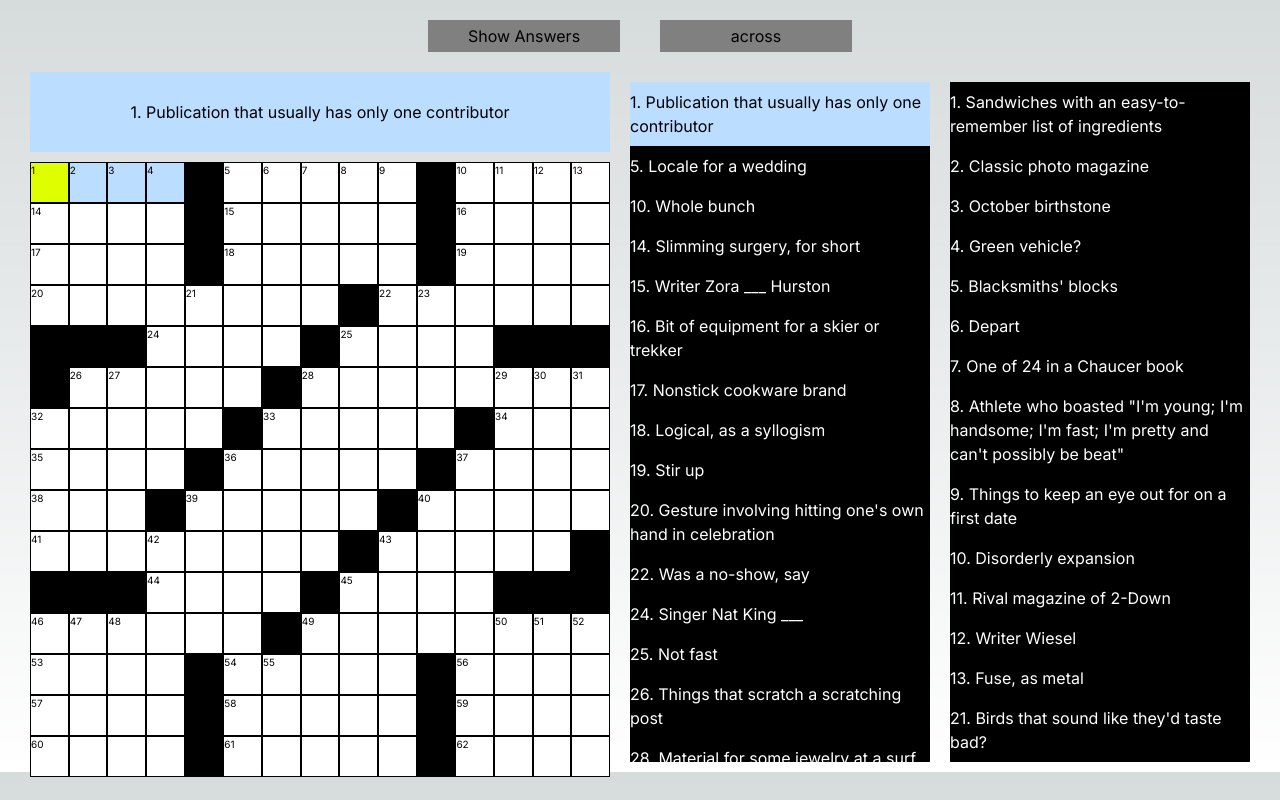
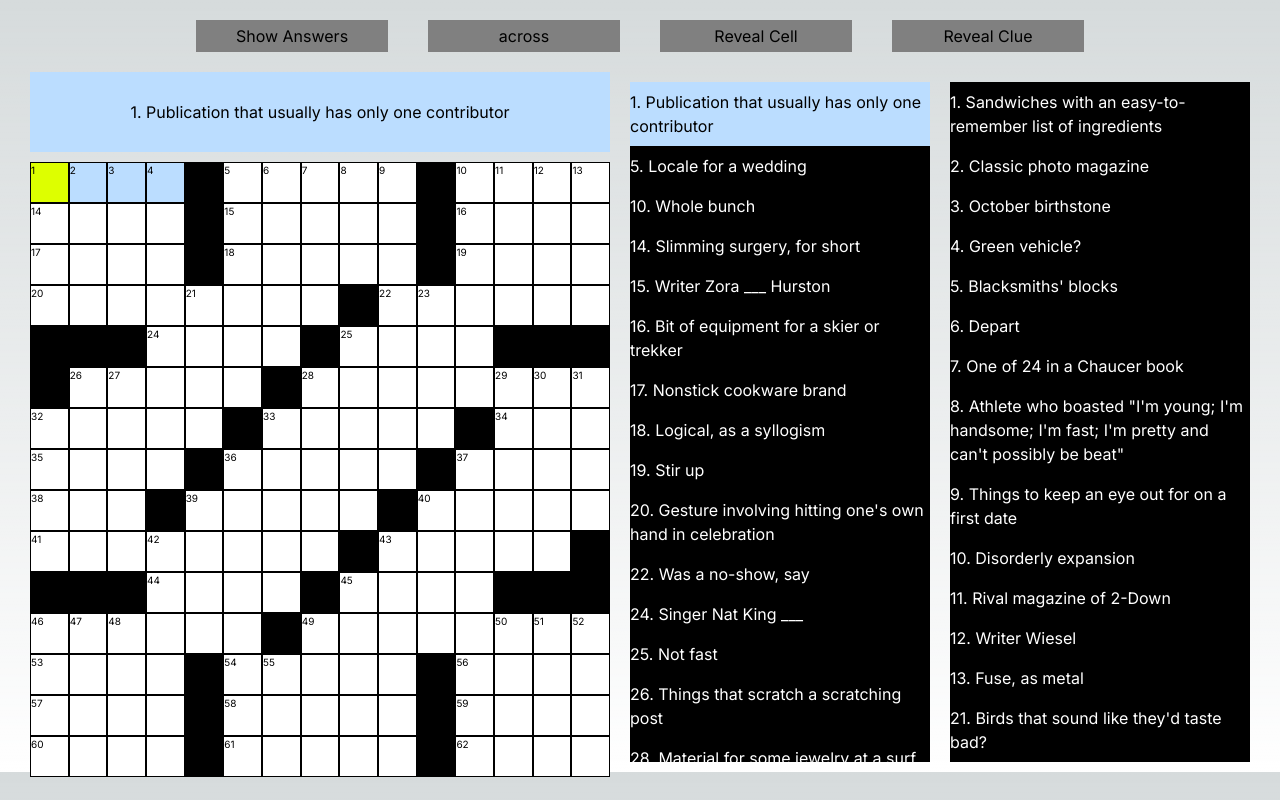
Before and after one commit to jdougross/crossword-frontend, a Next.js app: page / in a window 1280 px wide. Built offline with nearby package versions, Linux system fonts and the light colour scheme.

Commit message:
ADD: reveal cell, word

```diff
--- a/src/app/Cell.tsx
+++ b/src/app/Cell.tsx
@@ -28,7 +28,7 @@ export function CellDisplay({ clues: linkedClues, index }: Cell) {
     inputRefs,
     selectSquare,
     toggleDirection,
-    updateUserInput,
+    updateUserInputs,
     userInputs,
   } = useContext(GameContext);
 
@@ -63,7 +63,7 @@ export function CellDisplay({ clues: linkedClues, index }: Cell) {
       selectSquare(getNextIndex({}));
     }
 
-    updateUserInput(index, newValue);
+    updateUserInputs([[index, newValue]]);
   }
 
   function handleClick() {
--- a/src/app/page.tsx
+++ b/src/app/page.tsx
@@ -76,9 +76,13 @@ function Crossword(props: CrosswordProps) {
     return grid.every((g, i) => g === userInputs[i] || g === ".");
   }
 
-  function updateUserInput(index: number, value: string) {
+  function updateUserInputs(args: Array<[number, string]>) {
     let temp = userInputs.slice();
-    temp[index] = value;
+
+    args.forEach(([index, value]) => {
+      temp[index] = value;
+    });
+
     setUserInputs(temp);
   }
 
@@ -174,7 +178,7 @@ function Crossword(props: CrosswordProps) {
     setDirection: (d: Direction) => setDirection(d),
     selectSquare,
     toggleDirection,
-    updateUserInput,
+    updateUserInputs,
     userInputs,
   };
 
@@ -207,14 +211,14 @@ function Crossword(props: CrosswordProps) {
 
     if (event?.code === "Backspace" || event?.code === "Delete") {
       if (userInputs[selectedSquare].length > 0) {
-        updateUserInput(selectedSquare, "");
+        updateUserInputs([[selectedSquare, ""]]);
       } else {
         let nextIndex = getNextIndex({
           skipFilledCells: false,
           prev: true,
           touchEveryCell: true,
         });
-        updateUserInput(nextIndex, "");
+        updateUserInputs([[nextIndex, ""]]);
         selectSquare(nextIndex);
       }
     }
@@ -287,6 +291,14 @@ function Crossword(props: CrosswordProps) {
     }
   }
 
+  function revealCell() {
+    updateUserInputs([[selectedSquare, grid[selectedSquare]]]);
+  }
+
+  function revealClue() {
+    updateUserInputs(selectedClue.cells.map((i) => [i, grid[i]]));
+  }
+
   function renderCell({ props, key }: { props: Cell; key: string }) {
     return <CellDisplay {...props} key={key} />;
   }
@@ -323,6 +335,26 @@ function Crossword(props: CrosswordProps) {
             onClick={toggleDirection}
           >
             <Text>{direction}</Text>
+          </Button>
+
+          <Button
+            w="15%"
+            background="gray"
+            margin={20}
+            padding={4}
+            onClick={revealCell}
+          >
+            <Text>{"Reveal Cell"}</Text>
+          </Button>
+
+          <Button
+            w="15%"
+            background="gray"
+            margin={20}
+            padding={4}
+            onClick={revealClue}
+          >
+            <Text>{"Reveal Clue"}</Text>
           </Button>
         </Flex>
         <Flex>
--- a/src/app/types.ts
+++ b/src/app/types.ts
@@ -108,7 +108,7 @@ export interface GameContextType {
   setDirection: (d: Direction) => void;
   selectSquare: (i: number) => void;
   toggleDirection: () => void;
-  updateUserInput: (i: number, v: string) => void;
+  updateUserInputs: (args: Array<[number, string]>) => void;
   userInputs: string[];
 }
 
```
